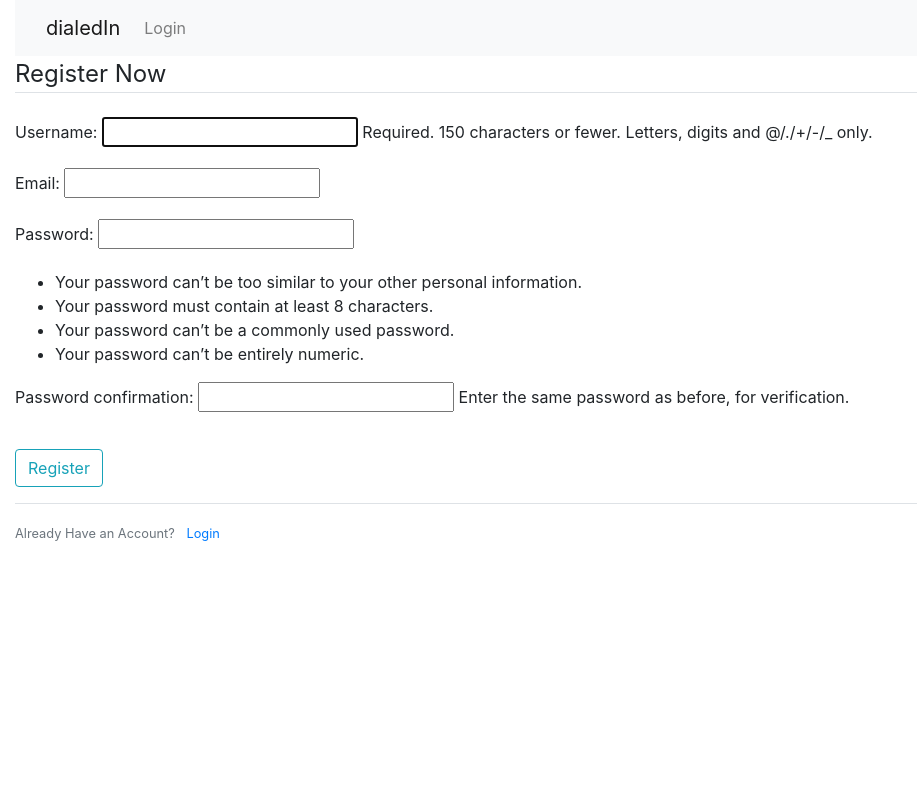
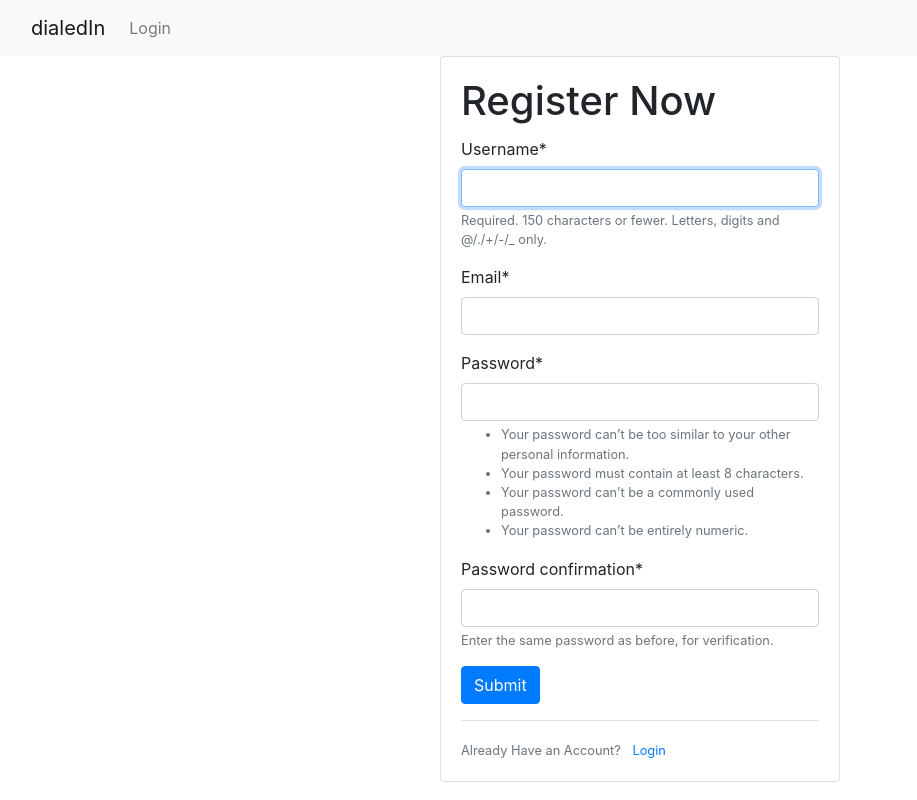
Before and after one commit to Skyward176/dialedIn, a Django app: page /auth/register in a window 1280 px wide. Shown: the whole page, without its empty margins (0-917 px from the left). Run offline with Django 3.2, Linux system fonts and the light colour scheme; some libraries are stand-ins or nearby versions.

Commit message:
Style the Registration form with crispy forms

```diff
--- a/dialedIn/users/forms.py
+++ b/dialedIn/users/forms.py
@@ -1,10 +1,20 @@
 from django import forms
 from django.contrib.auth.models import User
 from django.contrib.auth.forms import UserCreationForm
+from crispy_forms.helper import FormHelper
+from crispy_forms.layout import Submit
 
 class UserRegisterForm(UserCreationForm):
     email = forms.EmailField()
+    def __init__(self, *args, **kwargs):
+        super().__init__(*args, **kwargs)
+        self.helper = FormHelper()
+        self.helper.form_id = 'registrationFrom'
+        self.helper.form_class = 'blueForms'
+        self.helper.form_method = 'post'
+        self.helper.form_action = 'submit_survey'
 
+        self.helper.add_input(Submit('submit', 'Submit'))
     class Meta:
         model = User
         fields = ['username', 'email', 'password1', 'password2']
--- a/dialedIn/users/templates/users/base.html
+++ b/dialedIn/users/templates/users/base.html
@@ -10,8 +10,7 @@
   <title> dialedIn </title>
 </head>
 <body>
-  <div class="container-fluid">
-    <nav class="navbar navbar-expand-lg navbar-light bg-light">
+  <nav class="navbar navbar-expand-md navbar-light bg-light">
     <div class="container-fluid">
       <a class="navbar-brand" href="/">dialedIn</a>
       <button class="navbar-toggler" type="button" data-bs-toggle="collapse" data-bs-target="#navbarSupportedContent" aria-controls="navbarSupportedContent" aria-expanded="false" aria-label="Toggle navigation">
@@ -26,8 +25,9 @@
       </div>
     </div>
   </nav>
-    <div class="row">
-      <div class="col">
+  <div class="container-fluid d-flex justify-content-center">
+    <div class="row h-100">
+      <div class="col-8">
         {% if messages %}
           {% for message in messages %}
             <div class = "alert alert-{{message.tags}}">
--- a/dialedIn/users/templates/users/register.html
+++ b/dialedIn/users/templates/users/register.html
@@ -1,16 +1,14 @@
 {% extends "users/base.html" %}
 {% block content %}
-<form method="POST">
-  {% csrf_token %}
-  <fieldset class="form-group">
-    <legend class="border-bottom mb-4"> Register Now </legend>
-    {{ form.as_p }}
-  </fieldset>
-  <div class="form-group">
-      <button class="btn btn-outline-info" type="submit"> Register</button>
+<div class= "card" style="width:25rem">
+  <div class="card-body">
+    <h1 class="card-title">Register Now</h1>
+    {% csrf_token %}
+    {% load crispy_forms_tags %}
+    {% crispy form form.helper %}
+    <div class = "border-top pt-3">
+      <small class="text-muted"> Already Have an Account? <a class= "ml-2" href = "#">Login</a></small>
+    </div>
   </div>
-</form>
-<div class = "border-top pt-3">
-  <small class="text-muted"> Already Have an Account? <a class= "ml-2" href = "#">Login</a></small>
 </div>
 {% endblock content %}
```
Lines whose indentation alone changed are shown as unchanged.
